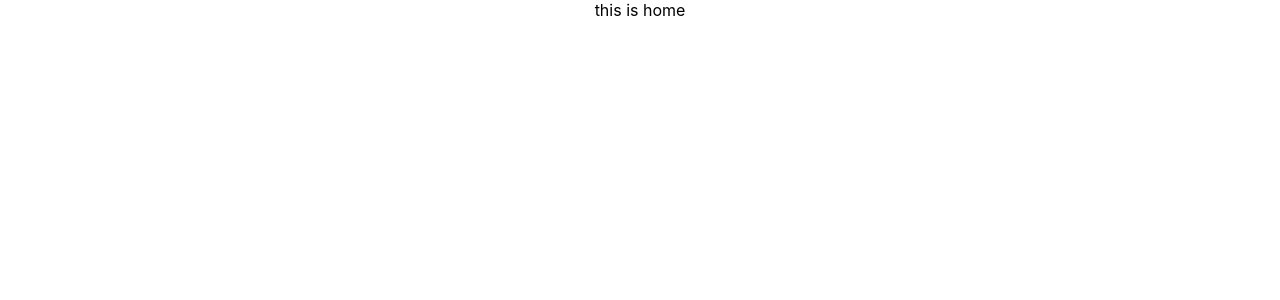
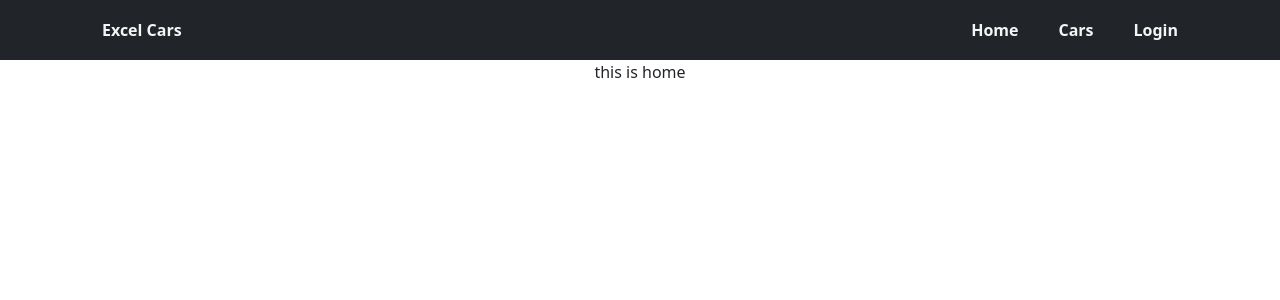
Before and after one commit to IshtiaqAhmed001/excel-cars-client-side, a React (Create React App) app: page / in a window 1280 px wide. Shown: the top 300 px of the page. Built offline with nearby package versions, Linux system fonts and the light colour scheme.

Commit message:
header initial done

```diff
--- a/src/App.js
+++ b/src/App.js
@@ -1,13 +1,18 @@
 import logo from './logo.svg';
 import './App.css';
+import 'bootstrap/dist/css/bootstrap.min.css';
 import { BrowserRouter as Router, Route, Switch } from 'react-router-dom';
 import Home from './components/Home/Home';
 import Cars from './components/Cars/Cars';
+import Header from './components/Header/Header';
+import Login from './components/Login/Login';
+
 
 function App() {
   return (
     <div className="App">
       <Router>
+        <Header></Header>
         <Switch>
           <Route path="/home">
             <Home></Home>
@@ -19,7 +24,7 @@ function App() {
             <Cars></Cars>
           </Route>
           <Route path="/login">
-
+            <Login></Login>
           </Route>
         </Switch>
       </Router>
--- /dev/null
+++ b/src/components/Header/Header.css
@@ -0,0 +1,24 @@
+.navLink{
+    text-decoration: none;
+    font-weight: 600;
+    color: whitesmoke;
+    margin: 0 10px;
+    padding: 10px;
+}
+.navLink:hover{
+    color:#F33F3F;
+}
+.user-name{
+    background-color: #212531;
+    border: none;
+    font-weight: 600;
+}
+.nav-button{
+    background-color: #212531;
+    border: none;
+    font-weight: 600;
+    color: whitesmoke;
+}
+.nav-button:hover{
+    color:goldenrod;
+}
--- /dev/null
+++ b/src/components/Header/Header.js
@@ -0,0 +1,24 @@
+import React from 'react';
+import { Container, Nav, Navbar, NavDropdown } from 'react-bootstrap';
+import { NavLink } from 'react-router-dom';
+import './Header.css';
+
+const Header = () => {
+    return (
+        <Navbar collapseOnSelect expand="lg" bg="dark" variant="dark">
+            <Container>
+                <NavLink className="navLink" to="/home">Excel Cars</NavLink>
+                <Navbar.Toggle aria-controls="responsive-navbar-nav" />
+                <Navbar.Collapse id="responsive-navbar-nav">
+                    <Nav className="ms-auto">
+                        <NavLink className="navLink" to="/home">Home</NavLink>
+                        <NavLink className="navLink" to="/cars">Cars</NavLink>
+                        <NavLink className="navLink" to="/login">Login</NavLink>
+                    </Nav>
+                </Navbar.Collapse>
+            </Container>
+        </Navbar>
+    );
+};
+
+export default Header;
```
Also changed, not shown: src/components/Footer/Footer.js (added, +11 -0 lines).
